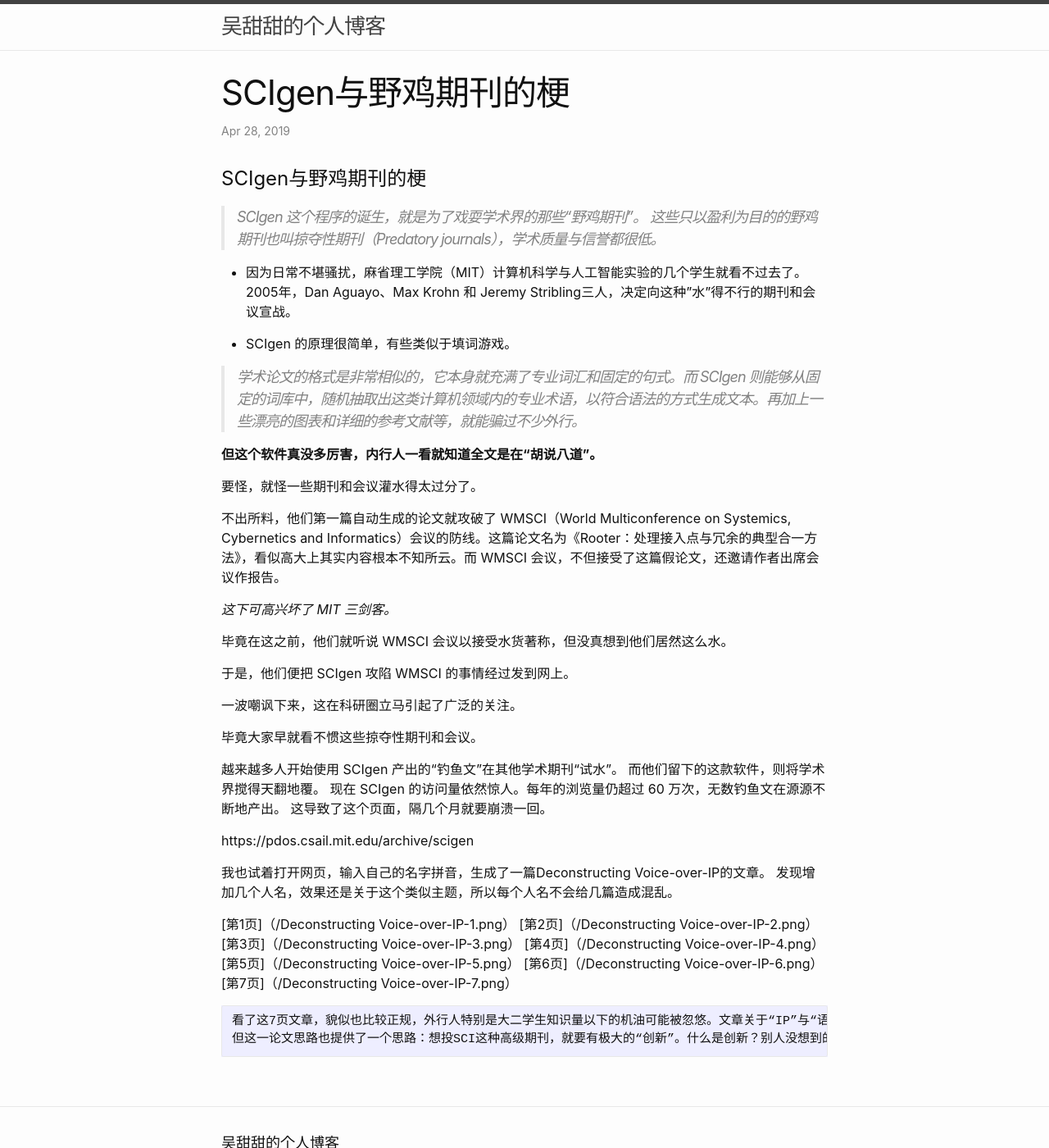
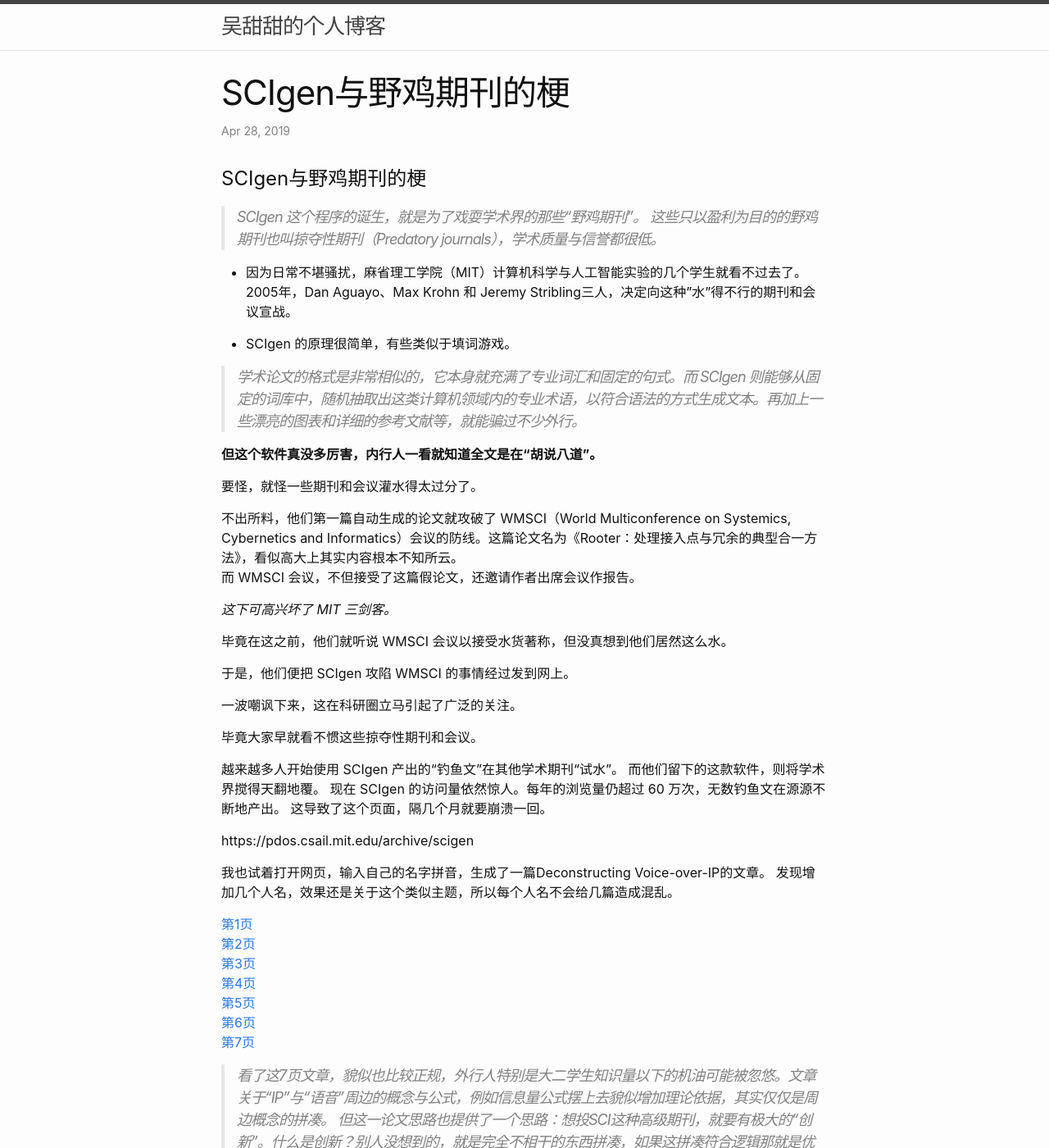
Before and after one commit to wutiantian/wutiantian.github.io, a Jekyll site: the page built from _posts/2019-04-28-SCIgen与野鸡期刊的梗.md, in a window 1280 px wide and 1400 px high. Shown: the whole window at 82% size. Built offline with Jekyll 4.4.1, drawn with Linux system fonts in a browser that asks for light colours.

Commit message:
fix(fix some bug for spell)

```diff
--- a/_posts/2019-04-28-SCIgen与野鸡期刊的梗.md
+++ b/_posts/2019-04-28-SCIgen与野鸡期刊的梗.md
@@ -26,7 +26,8 @@
 
 
 
-不出所料，他们第一篇自动生成的论文就攻破了 WMSCI（World Multiconference on Systemics, Cybernetics and Informatics）会议的防线。这篇论文名为《Rooter：处理接入点与冗余的典型合一方法》，看似高大上其实内容根本不知所云。而 WMSCI 会议，不但接受了这篇假论文，还邀请作者出席会议作报告。
+不出所料，他们第一篇自动生成的论文就攻破了 WMSCI（World Multiconference on Systemics, Cybernetics and Informatics）会议的防线。这篇论文名为《Rooter：处理接入点与冗余的典型合一方法》，看似高大上其实内容根本不知所云。
+而 WMSCI 会议，不但接受了这篇假论文，还邀请作者出席会议作报告。
 
 *这下可高兴坏了 MIT 三剑客。*
 
@@ -51,13 +52,13 @@
 
 
 
-[第1页]（/Deconstructing Voice-over-IP-1.png）
-[第2页]（/Deconstructing Voice-over-IP-2.png）
-[第3页]（/Deconstructing Voice-over-IP-3.png）
-[第4页]（/Deconstructing Voice-over-IP-4.png）
-[第5页]（/Deconstructing Voice-over-IP-5.png）
-[第6页]（/Deconstructing Voice-over-IP-6.png）
-[第7页]（/Deconstructing Voice-over-IP-7.png）
+[第1页](/Deconstructing Voice-over-IP-1.png)
+[第2页](/Deconstructing Voice-over-IP-2.png)
+[第3页](/Deconstructing Voice-over-IP-3.png)
+[第4页](/Deconstructing Voice-over-IP-4.png)
+[第5页](/Deconstructing Voice-over-IP-5.png)
+[第6页](/Deconstructing Voice-over-IP-6.png)
+[第7页](/Deconstructing Voice-over-IP-7.png)
 
-    看了这7页文章，貌似也比较正规，外行人特别是大二学生知识量以下的机油可能被忽悠。文章关于“IP”与“语音”周边的概念与公式，例如信息量公式摆上去貌似增加理论依据，其实仅仅是周边概念的拼凑。
-    但这一论文思路也提供了一个思路：想投SCI这种高级期刊，就要有极大的“创新”。什么是创新？别人没想到的，就是完全不相干的东西拼凑，如果这拼凑符合逻辑那就是优秀，如果不能予以证明那就是水货。
+>看了这7页文章，貌似也比较正规，外行人特别是大二学生知识量以下的机油可能被忽悠。文章关于“IP”与“语音”周边的概念与公式，例如信息量公式摆上去貌似增加理论依据，其实仅仅是周边概念的拼凑。
+但这一论文思路也提供了一个思路：想投SCI这种高级期刊，就要有极大的“创新”。什么是创新？别人没想到的，就是完全不相干的东西拼凑，如果这拼凑符合逻辑那就是优秀，如果不能予以证明那就是水货。
```
